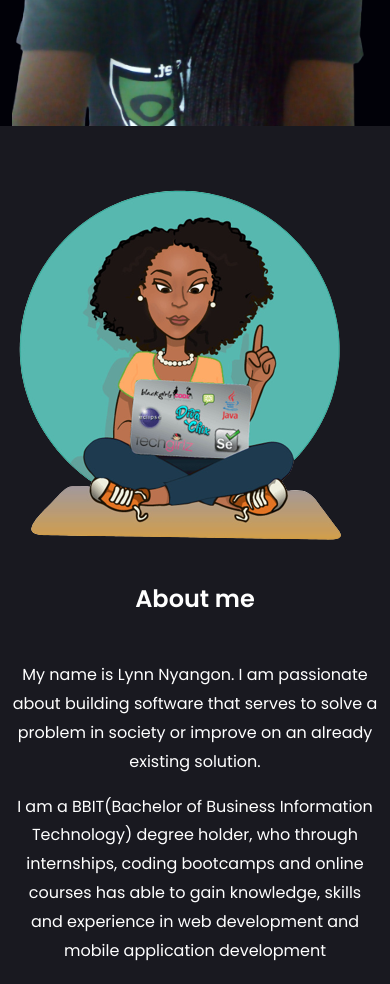
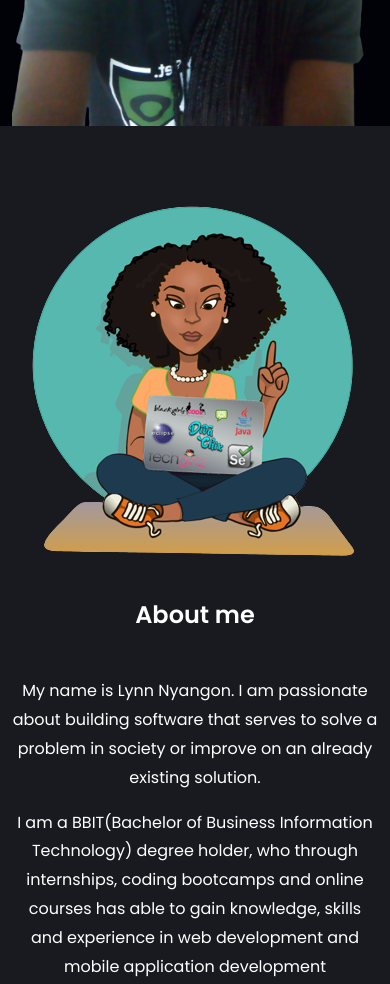
Before and after one commit to AnnaL001/portfolio-landing-page, a plain HTML site: page index.html in a window 390 px wide. Shown: the part 940-1924 px from the top of the page. Drawn offline with Linux system fonts and the light colour scheme.

Commit message:
Update Remove float on image in about me section for small devices

```diff
--- a/css/style.css
+++ b/css/style.css
@@ -151,7 +151,11 @@ SECTION: MEDIA QUERIES
   }
 
   main section{
-    padding: 2rem 0;
+    padding: 3rem 0;
+  }
+
+  section#about-me div.part-image img {
+    float: none;
   }
 }
 
```
